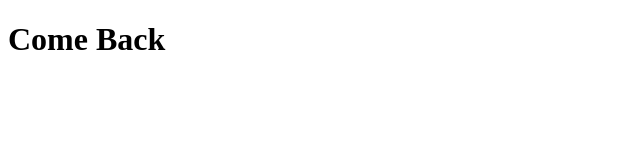
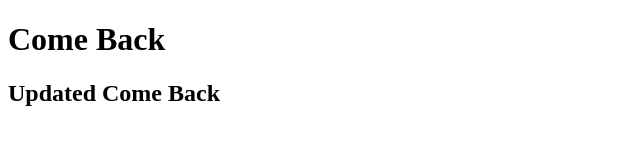
Before and after one commit to naqbas/comeback, a plain HTML site: page index.html in a window 1280 px wide. Shown: the whole page, without its empty margins (0-640 px from the left). Drawn offline with Linux system fonts and the light colour scheme.

Commit message:
updated index.html

```diff
--- a/index.html
+++ b/index.html
@@ -9,6 +9,8 @@
 
 <body>
     <h1>Come Back</h1>
+
+    <h2>Updated Come Back</h2>
 </body>
 
 </html>
```
